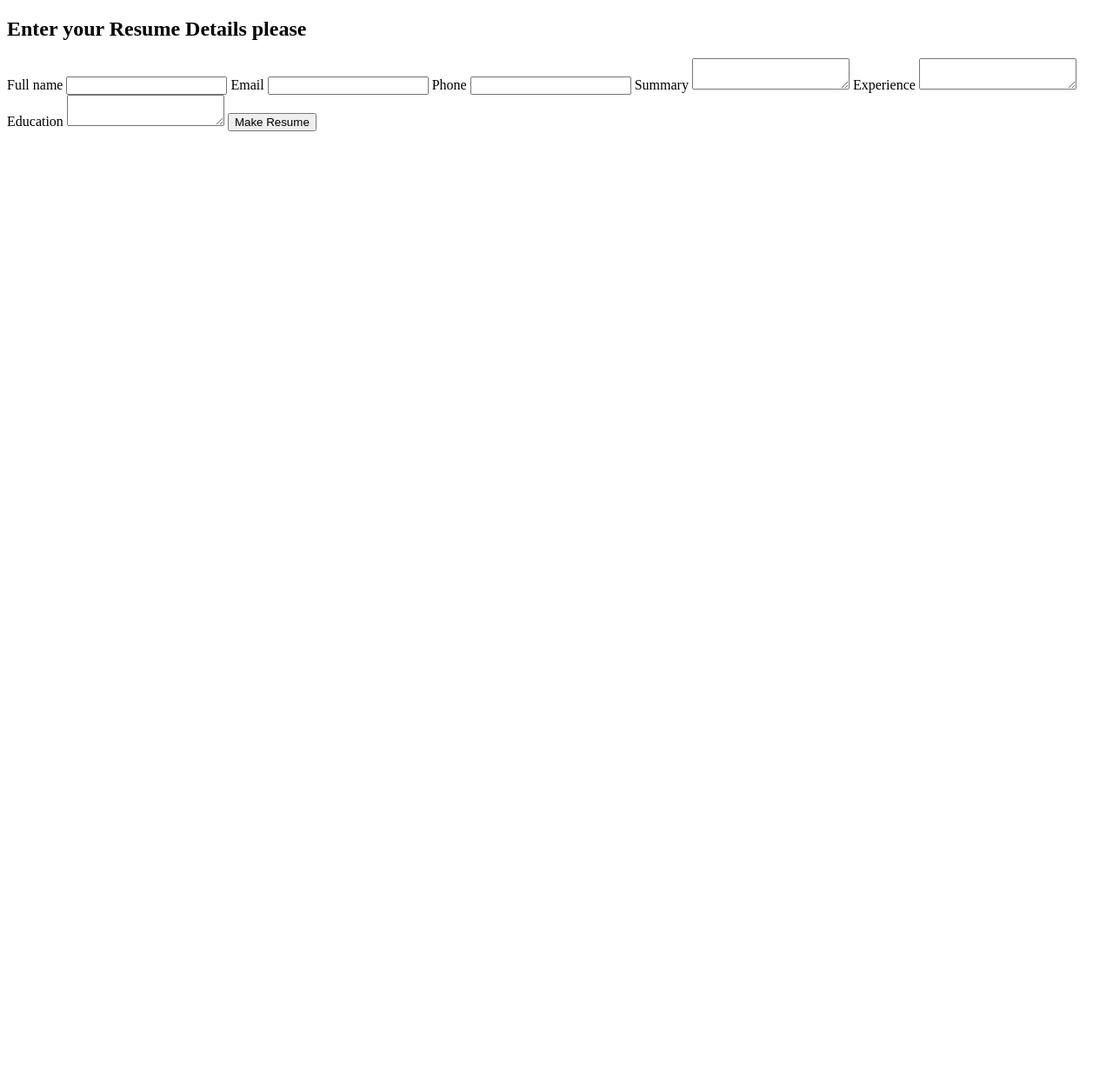
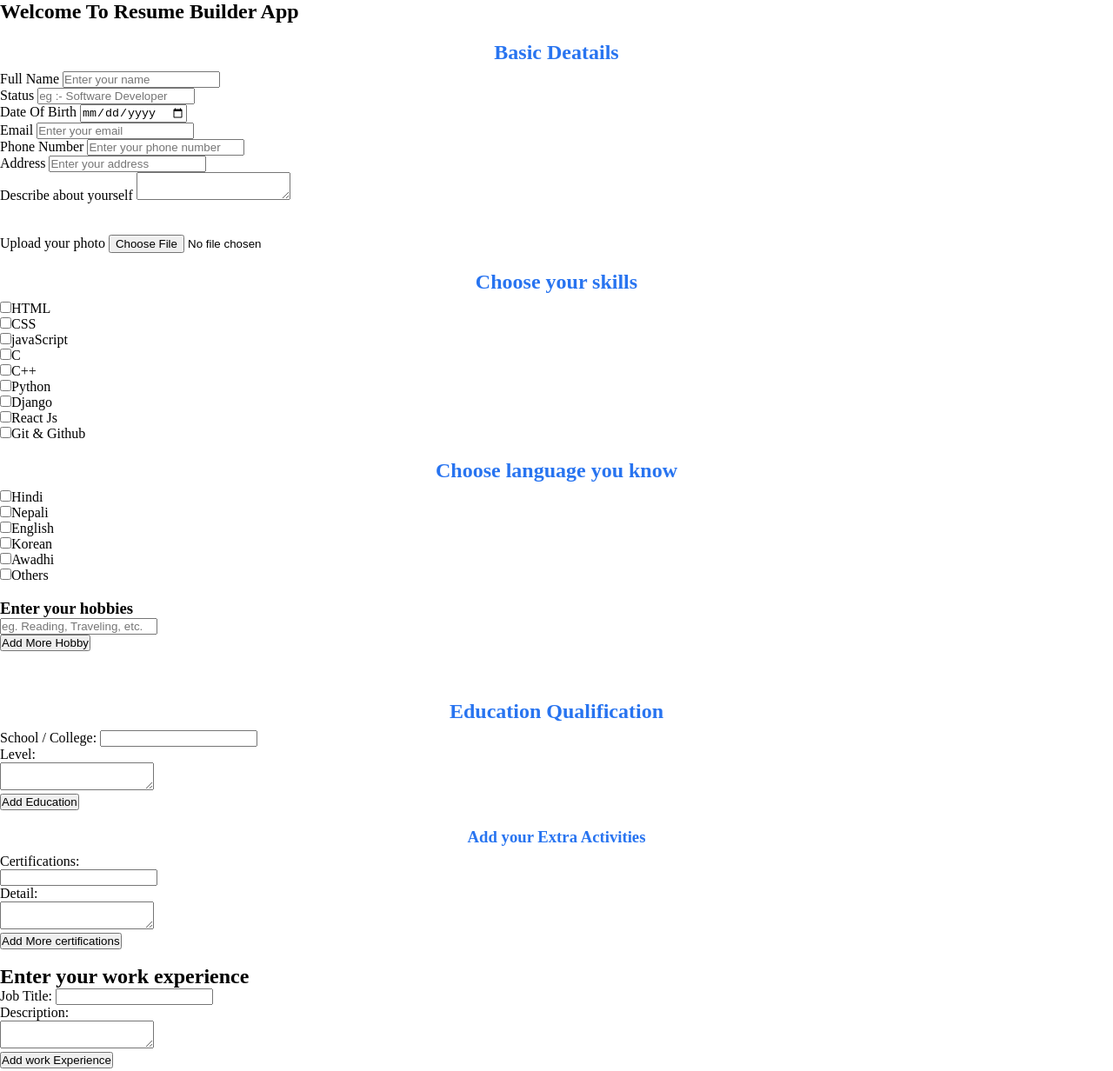
Before and after one commit to chaudhary-rajkumar/First-project-Web, a plain HTML site: page project 2/index.html in a window 1280 px wide. Shown: the top 1232 px of the page at 87% size. Before the commit the page ends 800 px from the top, so only its background shows below. Drawn offline with Linux system fonts and the light colour scheme; files that its build step writes are made by us from their sources.

Commit message:
completed basic layout and index page

```diff
--- a/project 2/index.html
+++ b/project 2/index.html
@@ -1,40 +1,134 @@
 <!DOCTYPE html>
 <html lang="en">
+
 <head>
     <meta charset="UTF-8">
     <meta name="viewport" content="width=device-width, initial-scale=1.0">
-    <title>Resume Maker</title>
+    <title>Resume builder</title>
+    <link rel="stylesheet" href="style.css">
 </head>
+
 <body>
-    <div class="container">
-        <di class="formSection">
-            <h2>Enter your Resume Details please </h2>
-            <form action="" id="resumeform">
-                    <label for="name">Full name <span class="error"id="nameError"></span></label>
-                    <input type="text" id="name" required>
-
-                    <label for="email">Email<span class="error" id="emailError"></span> </label>
-                    <input type="text" id="email" required>
-
-                    <label for="phone">Phone <span class="error" id="phoneError"></span> </label>
-                    <input type="text" id="phone" required>
-
-                    <label for="summary">Summary</label>
-                    <textarea id="summary"></textarea>
-
-                    <label for="summary">Experience</label>
-                    <textarea id="experience"></textarea>
+    <header>
+        <nav>
+            <h2>Welcome To Resume Builder App </h2>
+        </nav>
+    </header>
 
 
-                    <label for="summary">Education</label>
-                    <textarea id="education"></textarea>
-
-                    <button type="submit">Make Resume</button>
 
 
-                </form>
+    <main>
+        <form action="submit">
+            <div class="basicDetail">
+                <h2 class="heading">Basic Deatails</h2>
+                <label for="fname">Full Name</label>
+                <input type="text" name="fname" id="fname" placeholder="Enter your name" required> <br>
 
-        </div>
-    </div>
+                <label for="status">Status</label>
+                <input type="text" name="status" id="status" placeholder="eg :- Software Developer" required> <br>
+
+                <label for="dob">Date Of Birth</label>
+                <input type="date" name="dob" id="dob" placeholder="Enter your DOB" required> <br>
+
+                <label for="email">Email</label>
+                <input type="text" name="email" id="email" placeholder="Enter your email" required> <br>
+
+                <label for="pnumber">Phone Number</label>
+                <input type="number" name="pnumber" id="pnumber" placeholder="Enter your phone number" required> <br>
+
+                <label for="address">Address</label>
+                <input type="text" name="address" id="address" placeholder="Enter your address" required> <br>
+
+                <label for="description">Describe about yourself</label>
+                <textarea name="description" id="description"></textarea><br><br><br>
+
+                <div class="photo">
+                    <label for="photo">Upload your photo</label>
+                    <input type="file" name="photo" id="photo" accept="image/*">
+                </div>
+            </div>
+
+
+
+            <div class="break"></div>
+            <div class="skills">
+                <h2 class="heading">Choose your skills</h2>
+                <label><input type="checkbox" name="skill" value="HTML">HTML</label><br>
+                <label><input type="checkbox" name="skill" value="CSS">CSS</label><br>
+                <label><input type="checkbox" name="skill" value="javaScript">javaScript</label><br>
+                <label><input type="checkbox" name="skill" value="C">C</label><br>
+                <label><input type="checkbox" name="skill" value="C++">C++</label><br>
+                <label><input type="checkbox" name="skill" value="Python">Python</label><br>
+                <label><input type="checkbox" name="skill" value="Django">Django</label><br>
+                <label><input type="checkbox" name="skill" value="React Js">React Js</label><br>
+                <label><input type="checkbox" name="skill" value="Git & Github">Git & Github</label><br>
+            </div>
+
+
+            <div class="language">
+                <h2 class="heading">Choose language you know</h2>
+                <label><input type="checkbox" name="language" value="Hindi">Hindi</label><br>
+                <label><input type="checkbox" name="language" value="Nepali">Nepali</label><br>
+                <label><input type="checkbox" name="language" value="English">English</label><br>
+                <label><input type="checkbox" name="language" value="Korean">Korean</label><br>
+                <label><input type="checkbox" name="language" value="Awadhi">Awadhi</label><br>
+                <label><input type="checkbox" name="language" value="Others">Others</label><br>
+
+            </div><br>
+
+            <div class="hobby">
+                <div class="hobby-container">
+                    <label for="hobby"><h3>Enter your hobbies</h3></label>
+                    <input type="text" name="hobby" id="hobby" placeholder="eg. Reading, Traveling, etc." required>
+                </div>
+                <button type="button" onclick="addHobby()">Add More Hobby</button>
+            </div><br><br>
+
+
+
+            <div class="education">
+                <h2 class="heading">Education Qualification</h2>
+                <div class="edu-entery">
+                    <label>School / College: <input type="text" name="eduTitle[]" id="eduInput" required></label><br>
+                    <label>Level: <br> <textarea id="eduInput"name="eduDesc[]" required></textarea></label>
+                </div>
+            </div>
+            <button type="button" onclick="addEdu()">Add Education</button><br>
+
+
+
+            <div class="certificate">
+                <h3 class="heading">Add your Extra Activities</h3>
+                <label>Certifications:  <br> <input type="text" name="certiTitle[]" id="certiInput" required></label> <br>
+                <label>Detail: <br><textarea id="certiInput" name="certDes[]"required></textarea></label><br>
+            </div>
+            <button type="button" onclick="addCertificate()">Add More certifications</button><br><br>
+
+
+            <div class="experience">
+                <h2 class="headig">Enter your work experience</h2>
+                <label>Job Title: <input type="text" name="workTitle[]" id="workInput" required> </label><br>
+                <label>Description: <br><textarea id="workInput"name="workDes[]" required ></textarea></label>
+            </div>
+            <button type="button" onclick="addWork()">Add work Experience</button><br><br>
+
+
+
+            <input type="submit" value="submit" id="submit">
+
+
+
+
+
+        </form>
+    </main>
+
+
+
+    <footer>
+
+    </footer>
 </body>
+
 </html>
```
Also changed, not shown: project 1/script.js (+18 -15 lines), project 2/old_index.html (deleted, +0 -157 lines).
